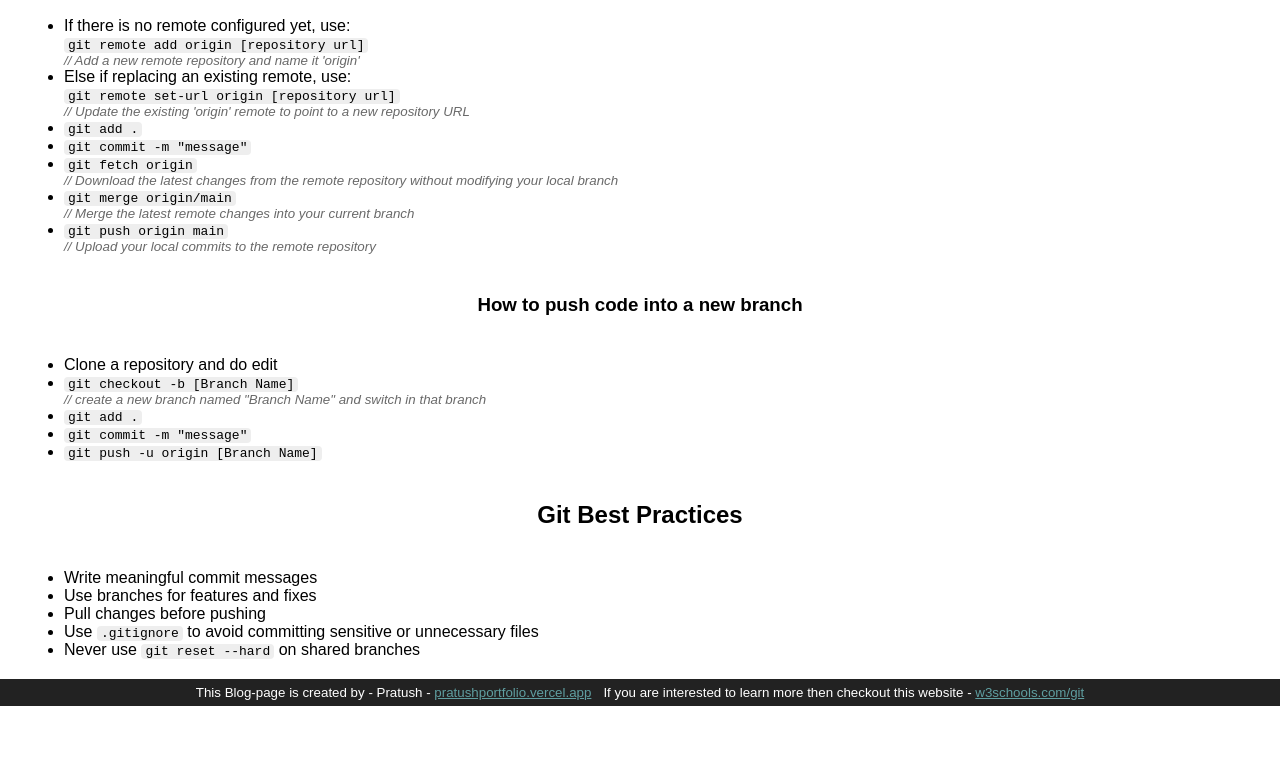
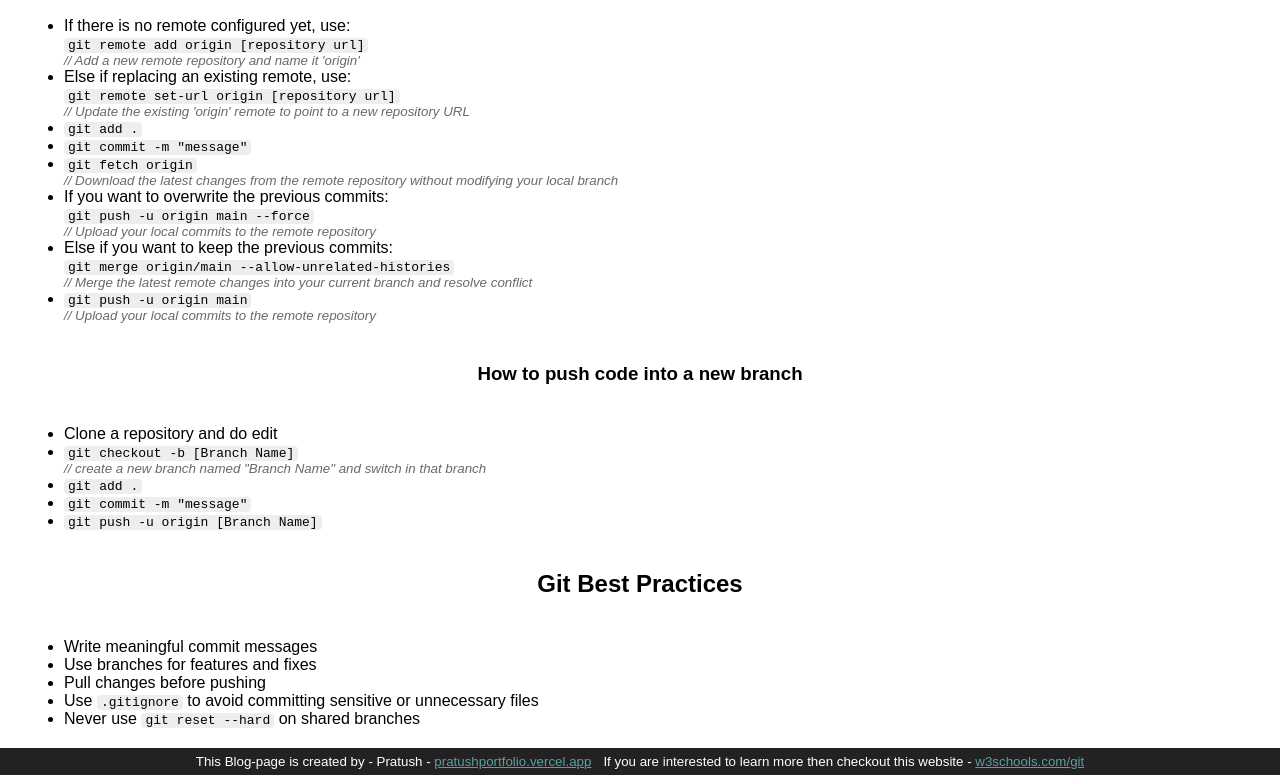
Before and after one commit to Pratush26/Git-and-Github, a plain HTML site: page index.html in a window 1280 px wide. Shown: the part 4434-5209 px from the top of the page. Before the commit the page ends 5140 px from the top, so only its background shows below. Drawn offline with Linux system fonts and the light colour scheme.

Commit message:
updated the local commit process

```diff
--- a/index.html
+++ b/index.html
@@ -339,8 +339,9 @@
                 <li><code>git add .</code></li>
                 <li><code>git commit -m "message"</code></li>
                 <li><code>git fetch origin</code><p class="comment">// Download the latest changes from the remote repository without modifying your local branch</p></li>
-                <li><code>git merge origin/main</code> <p class="comment">// Merge the latest remote changes into your current branch</p></li>
-                <li><code>git push origin main</code><p class="comment">// Upload your local commits to the remote repository</p></li>
+                <li>If you want to overwrite the previous commits: <br/> <code>git push -u origin main --force</code><p class="comment">// Upload your local commits to the remote repository</p></li>
+                <li>Else if you want to keep the previous commits: <br /> <code>git merge origin/main --allow-unrelated-histories</code> <p class="comment">// Merge the latest remote changes into your current branch and resolve conflict</p></li>
+                <li><code>git push -u origin main</code><p class="comment">// Upload your local commits to the remote repository</p></li>
             </ul>
             <h3>How to push code into a new branch</h3>
             <ul>
```
